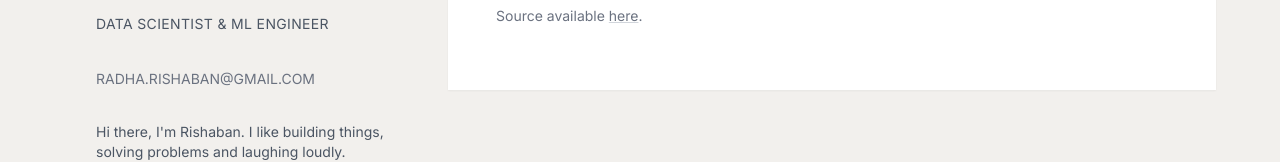
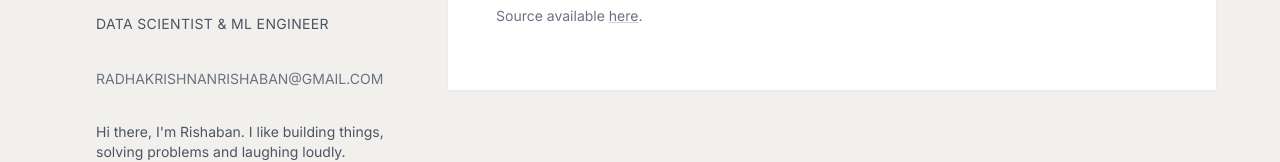
Before and after one commit to radhakrishnanrishaban/Portfolio, a React (Vite) app: page /portfolio/portfolio in a window 1280 px wide. Shown: the part 334-496 px from the top of the page. Built offline with nearby package versions, Linux system fonts and the light colour scheme.

Commit message:
Fix: Update asset paths and deployment config for GitHub Pages

```diff
--- a/index.html
+++ b/index.html
@@ -2,7 +2,6 @@
 <html lang="en">
   <head>
     <meta charset="UTF-8" />
-    <link rel="icon" type="image/svg+xml" href="./vite.svg" />
     <meta name="viewport" content="width=device-width, initial-scale=1.0" />
     <title>Rishaban Radhakrishnan | Scientific Programmer</title>
   </head>
--- a/package.json
+++ b/package.json
@@ -9,7 +9,7 @@
     "lint": "eslint .",
     "preview": "vite preview",
     "predeploy": "npm run build",
-    "deploy": "gh-pages -d dist -t true"
+    "deploy": "gh-pages -d dist"
   },
   "dependencies": {
     "@fontsource/inter": "^5.1.1",
--- a/src/components/layout/ProfilePanel.tsx
+++ b/src/components/layout/ProfilePanel.tsx
@@ -7,7 +7,7 @@ export default function ProfilePanel() {
       <div className="mb-8">
         <div className="w-32 h-32 rounded-full overflow-hidden">
           <img
-            src="src/assets/profile_img.JPG"
+            src="./src/assets/profile_img.JPG"
             alt="Profile"
             className="w-full h-full object-cover"
           />
@@ -25,10 +25,10 @@ export default function ProfilePanel() {
       {/* Email */}
       <div className="mb-8">
         <a
-          href="mailto:radha.rishaban@gmail.com"
+          href="mailto:radhadhakrishnanrishaban@gmail.com"
           className="text-sm text-gray-500 hover:text-gray-700"
         >
-          RADHA.RISHABAN@GMAIL.COM
+          RADHAKRISHNANRISHABAN@GMAIL.COM
         </a>
       </div>
 
@@ -41,7 +41,7 @@ export default function ProfilePanel() {
       {/* Social Links */}
       <div className="flex space-x-4 mb-8">
         <a
-          href="https://github.com/rishaban360"
+          href="https://github.com/radhadhakrishnanrishaban"
           className="text-gray-400 hover:text-gray-600"
         >
           <FaGithub className="w-5 h-5" />
@@ -53,7 +53,7 @@ export default function ProfilePanel() {
           <FaLinkedin className="w-5 h-5" />
         </a>
         <a
-          href="mailto:radha.rishaban@gmail.com"
+          href="mailto:radhadhakrishnanrishaban@gmail.com"
           className="text-gray-400 hover:text-gray-600"
         >
           <FaEnvelope className="w-5 h-5" />
--- a/src/components/sections/Contact.tsx
+++ b/src/components/sections/Contact.tsx
@@ -44,7 +44,7 @@ export default function Contact() {
 
           <div className="mt-16 flex justify-center space-x-6">
             <a
-              href="https://github.com/yourusername"
+              href="https://github.com/radhakrishnanrishaban"
               target="_blank"
               rel="noopener noreferrer"
               className="text-gray-600 dark:text-gray-400 hover:text-gray-900 dark:hover:text-white transition"
@@ -52,7 +52,7 @@ export default function Contact() {
               GitHub
             </a>
             <a
-              href="https://linkedin.com/in/yourusername"
+              href="https://www.linkedin.com/in/rishaban-radhakrishnan-38047418b/"
               target="_blank"
               rel="noopener noreferrer"
               className="text-gray-600 dark:text-gray-400 hover:text-gray-900 dark:hover:text-white transition"
@@ -60,7 +60,7 @@ export default function Contact() {
               LinkedIn
             </a>
             <a
-              href="mailto:your.email@example.com"
+              href="mailto:radhadhakrishnanrishaban@gmail.com"
               className="text-gray-600 dark:text-gray-400 hover:text-gray-900 dark:hover:text-white transition"
             >
               Email
--- a/src/components/sections/Hero.tsx
+++ b/src/components/sections/Hero.tsx
@@ -43,7 +43,7 @@ export default function Hero() {
         <p className="text-sm text-gray-500">
           Source available{" "}
           <a
-            href="https://github.com/rishaban360"
+            href="https://github.com/radhakrishnanrishaban"
             className="text-gray-500 hover:text-gray-700 underline decoration-gray-300"
           >
             here
--- a/src/components/sections/Projects.tsx
+++ b/src/components/sections/Projects.tsx
@@ -9,7 +9,7 @@ export default function Projects() {
       description:
         "An end-to-end ML solution for predicting energy consumption patterns.",
       tags: ["Python", "MLOps", "Machine Learning"],
-      image: "/portfolio/src/assets/test_project1.png",
+      image: "./src/assets/test_project1.png",
       slug: "/projects/energy-forecasting",
       status: "completed",
       timeline: "2024",
@@ -21,7 +21,7 @@ export default function Projects() {
       description:
         "Homewatt Analytics is a platform for analyzing household   energy consumption data.",
       tags: ["Data Analysis", "Visualization", "Python"],
-      image: "/portfolio/src/assets/test_project2.png",
+      image: "./src/assets/test_project2.png",
       slug: "/projects/homewatt-analytics",
       status: "in-progress",
       timeline: "2024-Present",
```
